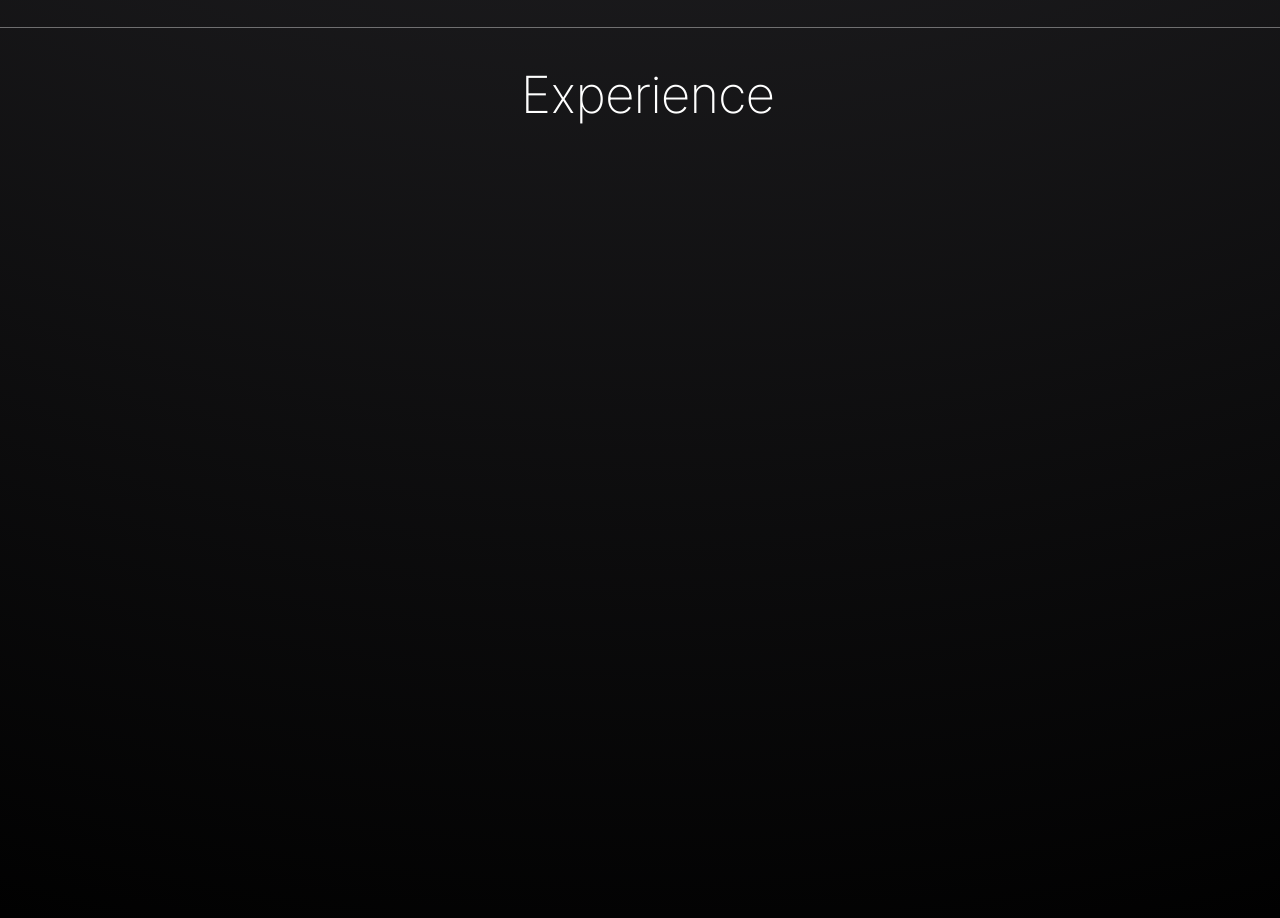
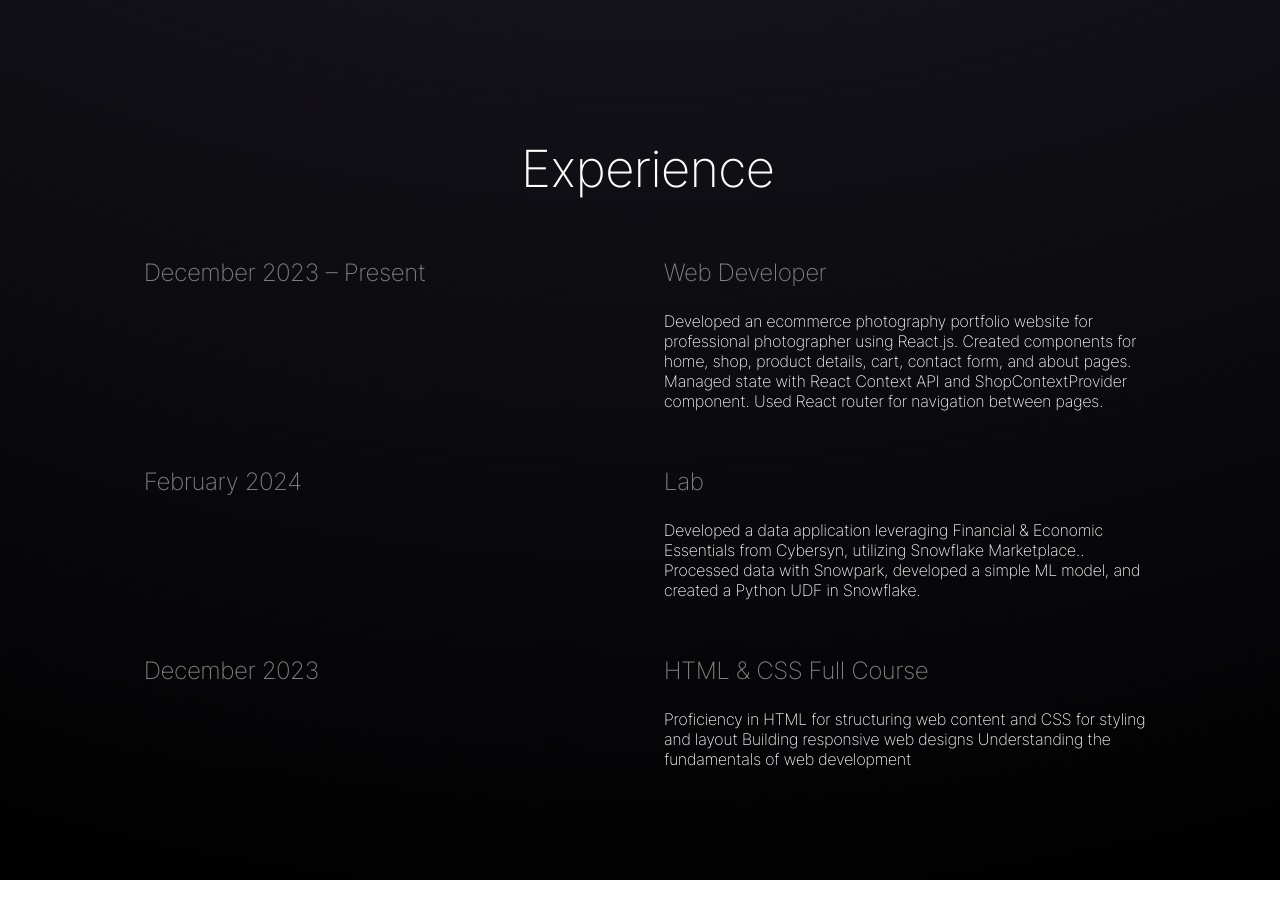
Before and after one commit to FranThe3rd/francisco-portfolio, a React (Create React App) app: page / in a window 1280 px wide. Shown: the part 1380-2298 px from the top of the page. After the commit the page ends 2260 px from the top, so only its background shows below. Built offline with nearby package versions, Linux system fonts and the light colour scheme.

Commit message:
finished with experience section

```diff
--- a/src/App.css
+++ b/src/App.css
@@ -83,7 +83,7 @@
  */
 
 .App {
-  background: radial-gradient(circle at 50% 0%, rgba(58, 57, 62, 1) 0%, rgba(0, 0, 0, 1) 100%);
+  background: radial-gradient(circle at 50% 0%, rgb(48, 44, 61) 0%, rgba(0, 0, 0, 1) 100%);
   width: 100%;
   height: 100%;
   font-family: 'Inter Tight', sans-serif;
@@ -91,9 +91,7 @@
 }
 
 .app-container {
-  height: 100%;
-  background-color: red;
-  padding-bottom: 400px;
+min-height: 1080px;
 }
 
 .navbar {
@@ -245,20 +243,61 @@ color: white;
 
 .experience {
   width: 100%;
-  height: 100vh;
+  height: 100%;
   padding-bottom: 20px;
+  color: white;
 
 }
 
 .experience h1 {
+  margin-top: 150px;
 
-  color: white;
   font-size: clamp(1.5rem, 4vw, 4rem);
   font-weight: 200;
     margin-left: 1rem;
     font-family: 'Inter Tight', sans-serif;
     text-align: center;
 }
+
+
+.experience-grid {
+  display: grid;
+  grid-template-columns: repeat(2,1fr);
+  grid-gap: 1rem;
+  margin-top: 50px;
+  width: 80%;
+  margin: 0 auto;
+
+}
+
+
+
+.experience-grid h3 {
+  color: rgb(129, 129, 129);
+  font-size: clamp(1rem, 2vw, 1.5rem);
+  font-weight: 200;
+    margin-left: 1rem;
+    font-family: 'Inter Tight', sans-serif;
+    text-align: left;
+
+}
+
+.experience-grid p {
+  color: white;
+  font-size: clamp(.7rem, 2vw, 1rem);
+  font-weight: 200;
+    margin-left: 1rem;
+    font-family: 'Inter Tight', sans-serif;
+    text-align: left;
+
+}
+
+
+.experience-grid .timeDate {
+  color: red;
+
+}
+
 
 
 @media screen and (max-width: 969px){
@@ -313,5 +352,11 @@ color: white;
     width: 90%;
   }
 
+  .experience-grid {
+    grid-template-columns: 1fr;
+    gap: 1px;
+  }
+
+
 
 }
--- a/src/App.js
+++ b/src/App.js
@@ -203,10 +203,7 @@ function App() {
       name: 'Python',
       class: "devicon-python-plain-wordmark colored",
     },
-    {
-      name: 'Java',
-      class: "devicon-java-plain-wordmark colored",
-    }
+
   ]
 
 
@@ -223,7 +220,6 @@ function App() {
                 <a href={icon.link} target='_blank'>
                   <i className={icon.class}></i>
                 </a>);
-
             })}
             <a href='https://discord.gg/8j3yKU3Z' target='_blank'>
               <DiscordLogo size={32} />
@@ -245,7 +241,7 @@ function App() {
 
       <div className='tech'>
         <h1 className='hidden'>Technologies</h1>
-        <div  className='tech-icons hidden'>
+        <div className='tech-icons hidden'>
           {techIcons.map((icon) => {
             return (
               <div className='tech-icon floating'>
@@ -253,12 +249,42 @@ function App() {
               </div>
             );
           })}
+
         </div>
       </div>
       <div className='experience'>
         <h1 className='hidden'>
           Experience
         </h1>
+        <div className='experience-grid'>
+          <div className='date'>
+            <h3 className='hidden'>December 2023 – Present</h3>
+          </div>
+          <div className='experience-text'>
+            <h3 className='hidden'>Web Developer</h3>
+            <p className='hidden'>Developed an ecommerce photography portfolio website for professional photographer using React.js.
+              Created components for home, shop, product details, cart, contact form, and about pages.
+              Managed state with React Context API and ShopContextProvider component.
+              Used React router for navigation between pages.</p>
+          </div>
+          <div className='date'>
+            <h3 className='hidden'>February 2024</h3>
+          </div>
+          <div className='experience-text'>
+            <h3 className='hidden'>Lab</h3>
+            <p className='hidden'>Developed a data application leveraging Financial & Economic Essentials from Cybersyn, utilizing Snowflake Marketplace..
+Processed data with Snowpark, developed a simple ML model, and created a Python UDF in Snowflake.</p>
+          </div>
+          <div className='date'>
+            <h3 className='hidden' id='timeDate'>December 2023</h3>
+          </div>
+          <div className='experience-text'>
+            <h3 className='hidden'>HTML & CSS Full Course</h3>
+            <p className='hidden'>Proficiency in HTML for structuring web content and CSS for styling and layout
+Building responsive web designs
+Understanding the fundamentals of web development</p>
+          </div>
+        </div>
 
       </div>
     </div>
```
